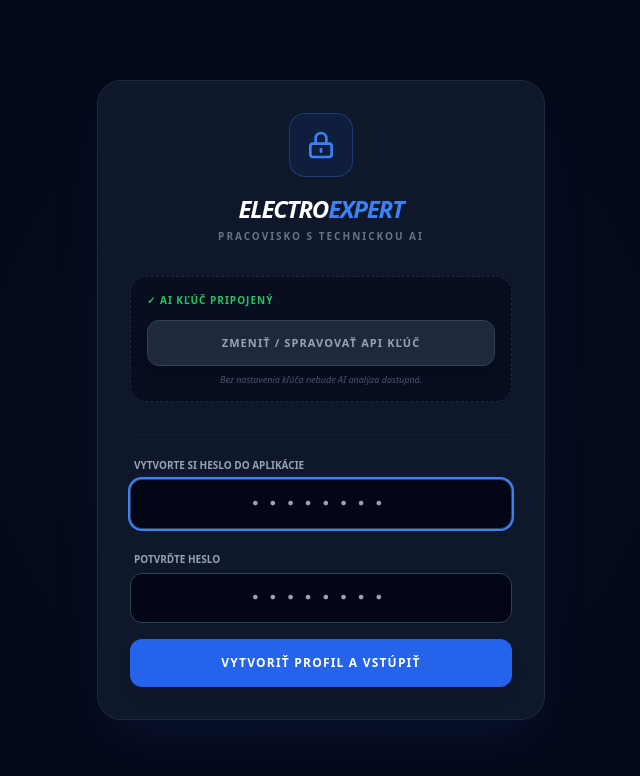
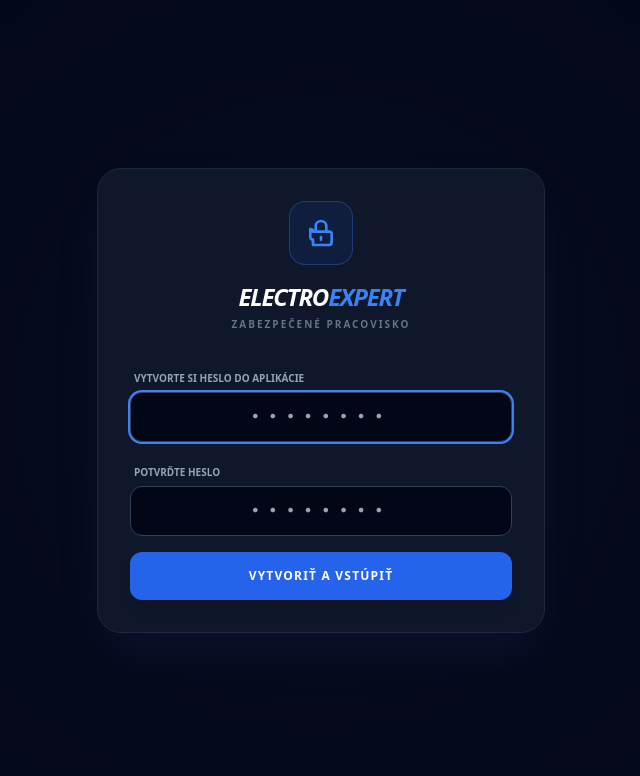
Before and after one commit to tuliverkel-dotcom/ElectroExpert, a React (Vite) app: page / in a window 1280 px wide. Shown: the top 776 px of the page, without its empty margins (319-959 px from the left). Built offline with nearby package versions, Linux system fonts and the light colour scheme.

Commit message:
Add files via upload

```diff
--- a/App.tsx
+++ b/App.tsx
@@ -19,7 +19,6 @@ import LoginGate from './components/LoginGate';
 
 const App: React.FC = () => {
   const [isLocked, setIsLocked] = useState(true);
-  const [hasApiKey, setHasApiKey] = useState<boolean>(true); // Default to true to allow attempt if env var exists
   const [driveStatus, setDriveStatus] = useState<'off' | 'on' | 'loading'>('off');
   const [syncingFiles, setSyncingFiles] = useState<Set<string>>(new Set());
   const [savedProjects, setSavedProjects] = useState<SavedProject[]>([]);
@@ -41,27 +40,14 @@ const App: React.FC = () => {
   const welcomeMessage: Message = {
     id: 'welcome',
     role: 'assistant',
-    content: 'ElectroExpert je pripravený. Ak systém nahlási chybu kľúča, použite tlačidlo "NASTAVIŤ AI KĽÚČ" vpravo hore.',
+    content: 'ElectroExpert je pripravený. Môžete začať analýzu vašej dokumentácie.',
     timestamp: Date.now(),
   };
 
   const [messages, setMessages] = useState<Message[]>([welcomeMessage]);
   const fileInputRef = useRef<HTMLInputElement>(null);
 
-  const checkKey = async () => {
-    const win = window as any;
-    if (win.aistudio && typeof win.aistudio.hasSelectedApiKey === 'function') {
-      try {
-        const ok = await win.aistudio.hasSelectedApiKey();
-        setHasApiKey(ok);
-      } catch (e) {
-        console.warn("Key check failed, assuming env key exists.");
-      }
-    }
-  };
-
   useEffect(() => {
-    checkKey();
     if (!isLocked) {
       getAllManualsFromDB().then(setAllManuals);
       getAllProjectsFromDB().then(setSavedProjects);
@@ -72,20 +58,6 @@ const App: React.FC = () => {
       });
     }
   }, [isLocked]);
-
-  const handleSelectKey = async () => {
-    const win = window as any;
-    if (win.aistudio && typeof win.aistudio.openSelectKey === 'function') {
-      try {
-        await win.aistudio.openSelectKey();
-        setHasApiKey(true);
-      } catch (e) {
-        console.error("Error opening key selector:", e);
-      }
-    } else {
-      alert("Tento systém vyžaduje prostredie Google AI Studio pre výber kľúča. Ak ho nevidíte, uistite sa, že ste v správnom editore.");
-    }
-  };
 
   const handleDriveConnect = async () => {
     setDriveStatus('loading');
@@ -121,9 +93,6 @@ const App: React.FC = () => {
         sources
       }]);
     } catch (error: any) {
-      if (error.message?.includes("CHYBA KĽÚČA") || error.message?.includes("API_KEY")) {
-        setHasApiKey(false);
-      }
       setMessages(prev => [...prev, {
         id: 'err-' + Date.now(),
         role: 'assistant',
@@ -188,7 +157,7 @@ const App: React.FC = () => {
     }
   };
 
-  if (isLocked) return <LoginGate onUnlock={() => setIsLocked(false)} hasApiKey={hasApiKey} onSelectKey={handleSelectKey} />;
+  if (isLocked) return <LoginGate onUnlock={() => setIsLocked(false)} />;
 
   return (
     <div className="flex flex-col h-screen bg-slate-900 text-slate-100 font-sans selection:bg-blue-500/30">
@@ -210,18 +179,6 @@ const App: React.FC = () => {
         </div>
 
         <div className="flex items-center gap-3">
-           <button
-             onClick={handleSelectKey}
-             className={`px-4 py-2.5 rounded-xl text-[10px] font-black transition-all border-2 flex items-center gap-2 shadow-2xl z-30 ${
-               hasApiKey
-               ? 'bg-slate-700 text-slate-300 border-slate-600 hover:bg-slate-600'
-               : 'bg-red-600 text-white border-white animate-pulse shadow-red-900/50 scale-110'
-             }`}
-           >
-             <svg className="w-4 h-4" fill="none" stroke="currentColor" viewBox="0 0 24 24"><path strokeLinecap="round" strokeLinejoin="round" strokeWidth={2.5} d="M15 7a2 2 0 012 2m4 0a6 6 0 01-7.743 5.743L11 17H9v2H7v2H4a1 1 0 01-1-1v-2.586a1 1 0 01.293-.707l5.964-5.964A6 6 0 1121 9z" /></svg>
-             {hasApiKey ? 'SPRAVOVAŤ AI KĽÚČ' : 'NASTAVIŤ AI KĽÚČ !'}
-           </button>
-
            <div className="flex bg-slate-950 p-1 rounded-xl border border-slate-700">
              {['SCHEMATIC', 'LOGIC', 'SETTINGS'].map((mode) => (
                <button key={mode} onClick={() => setCurrentMode(mode as AnalysisMode)} className={`px-4 py-1.5 rounded-lg text-[9px] font-black transition-all ${currentMode === mode ? 'bg-blue-600 text-white shadow-lg' : 'text-slate-500 hover:text-slate-300'}`}>
@@ -250,11 +207,6 @@ const App: React.FC = () => {
           syncingFiles={syncingFiles}
         />
         <div className="flex-1 flex flex-col md:flex-row overflow-hidden relative">
-          {!hasApiKey && !isLocked && (
-            <div className="absolute top-4 left-1/2 -translate-x-1/2 z-50 bg-red-600 text-white px-6 py-3 rounded-full font-black text-xs shadow-2xl animate-bounce border-2 border-white pointer-events-none">
-              ⚠ NASTAVTE API KĽÚČ PRE FUNKČNOSŤ AI
-            </div>
-          )}
           <ChatInterface messages={messages} onSendMessage={handleSendMessage} isAnalyzing={isAnalyzing} activeManualsCount={allManuals.filter(m => m.baseId === activeBaseId).length} />
           <ManualViewer manuals={allManuals.filter(m => m.baseId === activeBaseId)} />
         </div>
--- a/components/LoginGate.tsx
+++ b/components/LoginGate.tsx
@@ -3,11 +3,9 @@ import React, { useState, useEffect } from 'react';
 
 interface LoginGateProps {
   onUnlock: () => void;
-  hasApiKey?: boolean;
-  onSelectKey?: () => void;
 }
 
-const LoginGate: React.FC<LoginGateProps> = ({ onUnlock, hasApiKey, onSelectKey }) => {
+const LoginGate: React.FC<LoginGateProps> = ({ onUnlock }) => {
   const [password, setPassword] = useState('');
   const [error, setError] = useState(false);
   const [isNewUser, setIsNewUser] = useState(false);
@@ -57,42 +55,18 @@ const LoginGate: React.FC<LoginGateProps> = ({ onUnlock, hasApiKey, onSelectKey
         <div className="flex flex-col items-center mb-8">
           <div className="w-16 h-16 bg-blue-600/10 rounded-2xl flex items-center justify-center mb-4 border border-blue-500/30">
             <svg className={`w-8 h-8 ${error ? 'text-red-500 animate-shake' : 'text-blue-500'}`} fill="none" stroke="currentColor" viewBox="0 0 24 24">
-              <path strokeLinecap="round" strokeLinejoin="round" strokeWidth={2} d="M12 15v2m-6 4h12a2 2 0 002-2v-6a2 2 0 00-2-2H6a2 2 0 00-2 2v6a2 2 0 002 2zm10-10V7a4 4 0 00-8 0v4h8z" />
+              <path strokeLinecap="round" strokeLinejoin="round" strokeWidth={2} d="M12 15v2m-6 4h12a2 2 0 002-2v-6a2 2 0 00-2-2H6a2 2 0 00-2-2v6a2 2 0 002 2zm10-10V7a4 4 0 00-8 0v4h8z" />
             </svg>
           </div>
           <h1 className="text-2xl font-black text-white tracking-tighter uppercase italic">
             Electro<span className="text-blue-500">Expert</span>
           </h1>
           <p className="text-[10px] text-slate-500 uppercase font-bold tracking-[0.2em] mt-1 text-center">
-            Pracovisko s technickou AI
+            Zabezpečené pracovisko
           </p>
         </div>
 
-        {/* API KĽÚČ SEKCOA - TERAZ NA ZAČIATKU PRE MAXIMÁLNU VIDITEĽNOSŤ */}
-        {onSelectKey && (
-          <div className="mb-8 p-4 bg-slate-950/50 rounded-2xl border border-slate-800 border-dashed">
-            <div className="flex items-center justify-between mb-3">
-               <span className={`text-[10px] font-black uppercase tracking-widest ${hasApiKey ? 'text-green-500' : 'text-red-500 animate-pulse'}`}>
-                 {hasApiKey ? '✓ AI KĽÚČ PRIPOJENÝ' : '⚠ CHÝBA AI KĽÚČ'}
-               </span>
-            </div>
-            <button
-              onClick={onSelectKey}
-              className={`w-full py-3.5 rounded-xl text-[11px] font-black transition-all border uppercase tracking-[0.1em] shadow-xl ${
-                hasApiKey
-                ? 'bg-slate-800 text-slate-400 border-slate-700 hover:bg-slate-700'
-                : 'bg-red-600 text-white border-red-400 hover:bg-red-500 animate-pulse'
-              }`}
-            >
-              {hasApiKey ? 'Zmeniť / Spravovať API Kľúč' : 'NASTAVIŤ API KĽÚČ (KLIKNI TU)'}
-            </button>
-            <p className="text-[9px] text-slate-600 italic text-center mt-2 leading-tight">
-              Bez nastavenia kľúča nebude AI analýza dostupná.
-            </p>
-          </div>
-        )}
-
-        <form onSubmit={handleAction} className="space-y-4 pt-4 border-t border-slate-800/50">
+        <form onSubmit={handleAction} className="space-y-4">
           <div className="space-y-1">
             <label className="text-[10px] font-bold text-slate-400 uppercase ml-1">
               {isNewUser ? 'Vytvorte si heslo do aplikácie' : 'Vstupné heslo'}
@@ -128,9 +102,9 @@ const LoginGate: React.FC<LoginGateProps> = ({ onUnlock, hasApiKey, onSelectKey
 
           <button
             type="submit"
-            className="w-full bg-blue-600 hover:bg-blue-500 text-white font-black py-4 rounded-xl shadow-lg transition-all active:scale-95 uppercase text-xs tracking-widest"
+            className="w-full bg-blue-600 hover:bg-blue-500 text-white font-black py-4 rounded-xl shadow-lg transition-all active:scale-95 uppercase text-xs tracking-widest mt-4"
           >
-            {isNewUser ? 'Vytvoriť profil a vstúpiť' : 'Odomknúť a vstúpiť'}
+            {isNewUser ? 'Vytvoriť a vstúpiť' : 'Odomknúť prístup'}
           </button>
         </form>
       </div>
--- a/services/gemini.ts
+++ b/services/gemini.ts
@@ -11,19 +11,21 @@ export const analyzeManual = async (
 
   const apiKey = process.env.API_KEY;
   if (!apiKey) {
-    throw new Error("API kľúč nie je detegovaný v systéme. Prosím, použite tlačidlo 'NASTAVIŤ AI KĽÚČ' v hornom menu.");
+    throw new Error("Systémový API kľúč nie je nakonfigurovaný. Kontaktujte administrátora.");
   }
 
-  // Create a new instance right before the call as required by the documentation
+  // Inicializácia klienta podľa pravidiel SDK
   const ai = new GoogleGenAI({ apiKey });
-  // Using gemini-3-pro-image-preview for high-quality technical reasoning and Google Search grounding support
-  const modelName = 'gemini-3-pro-image-preview';
+
+  // gemini-3-pro-preview je najlepší model pre STEM, kódovanie a technickú logiku
+  const modelName = 'gemini-3-pro-preview';
 
   const systemInstruction = `Si elitný technický inžinier a expert na elektroinštalácie a priemyselnú automatizáciu.
 Tvojou úlohou je radiť používateľom na základe poskytnutých manuálov.
 Pracuješ v režime: ${mode}. Odpovedaj výhradne v slovenčine.
 Ak používateľ nahrá PDF alebo obrázok schémy, analyzuj ho technicky presne.
-Využívaj Google Search na overenie aktuálnych noriem (STN, EN) alebo parametrov konkrétnych komponentov, ak nie sú v manuáli.`;
+Využívaj Google Search na overenie aktuálnych noriem (STN, EN) alebo parametrov konkrétnych komponentov.
+Ak generuješ schémy, používaj výhradne Mermaid syntax.`;
 
   const chatHistory = history
     .filter(m => !m.id.startsWith('err-') && m.id !== 'welcome')
@@ -60,13 +62,13 @@ Využívaj Google Search na overenie aktuálnych noriem (STN, EN) alebo parametr
     const text = response.text || "Model nevygeneroval žiadnu odpoveď.";
     const sources: Array<{ title: string; uri: string }> = [];
 
-    // Extract sources from grounding metadata as required
+    // Extrakcia zdrojov z Google Search grounding
     const groundingChunks = response.candidates?.[0]?.groundingMetadata?.groundingChunks;
     if (groundingChunks) {
       groundingChunks.forEach((chunk: any) => {
         if (chunk.web?.uri) {
           sources.push({
-            title: chunk.web.title || 'Technický zdroj',
+            title: chunk.web.title || 'Zdroj informácie',
             uri: chunk.web.uri
           });
         }
@@ -76,10 +78,6 @@ Využívaj Google Search na overenie aktuálnych noriem (STN, EN) alebo parametr
     return { text, sources };
   } catch (err: any) {
     console.error("Gemini API Error:", err);
-    // Handle specific project/key error as required by documentation
-    if (err.message?.includes("Requested entity was not found") || err.message?.includes("404") || err.message?.includes("API_KEY")) {
-      throw new Error("CHYBA KĽÚČA: Projekt nebol nájdený alebo kľúč je neplatný. Skontrolujte, či je váš kľúč z plateného projektu (billing enabled) v Google AI Studio.");
-    }
     throw new Error(`AI Chyba: ${err.message || 'Nepodarilo sa získať odpoveď od modelu.'}`);
   }
 };
```
